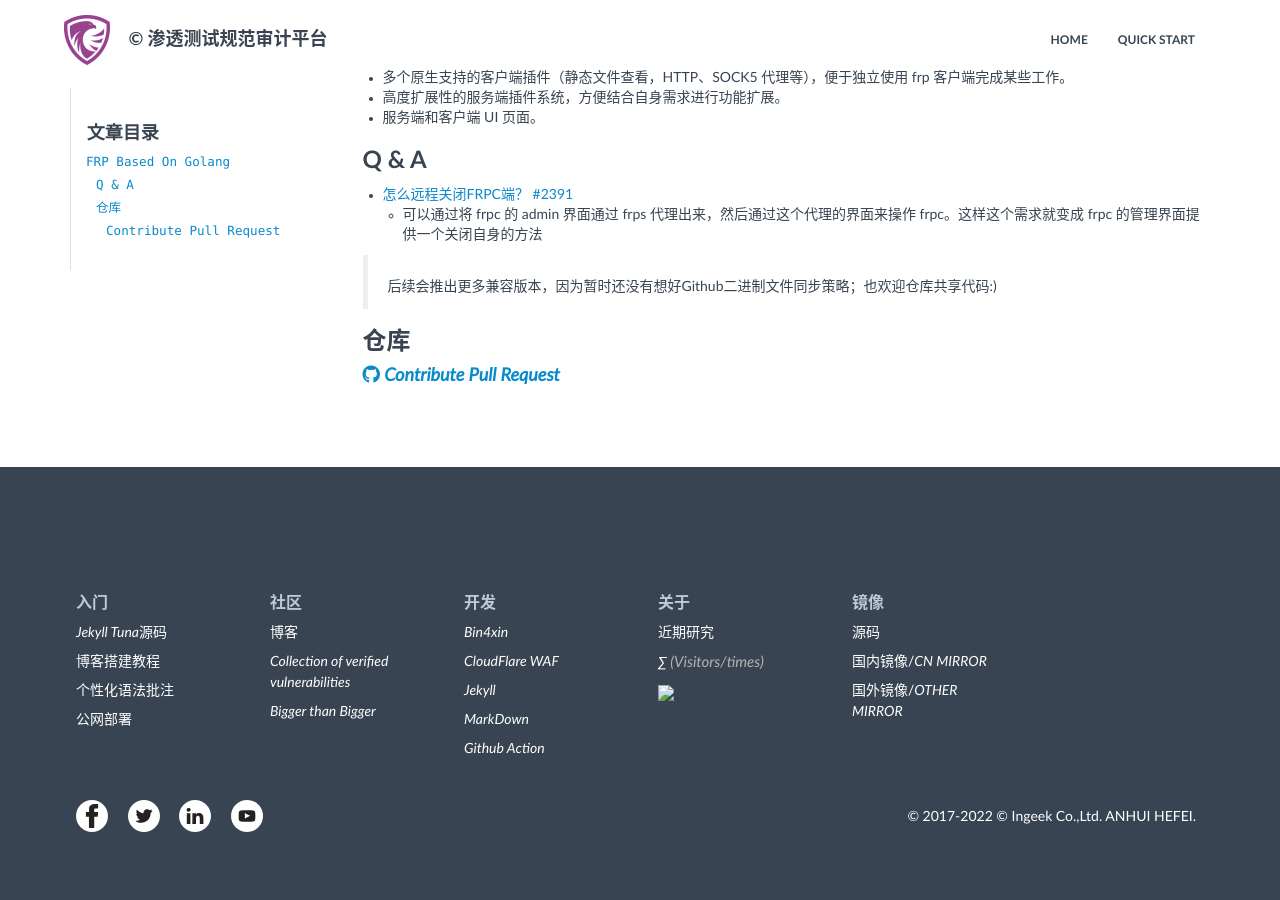
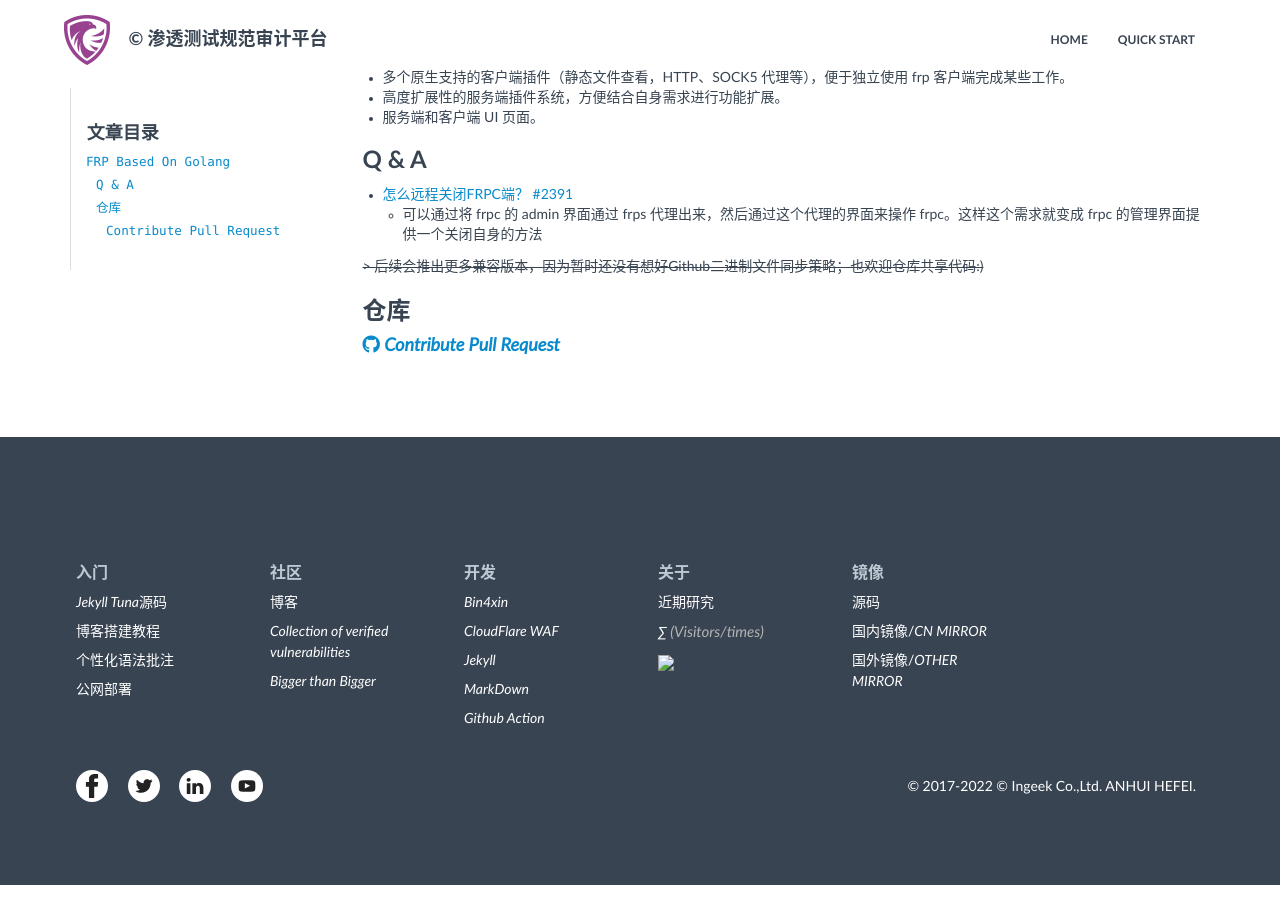
Before and after one commit to sentryCyberSec/annealing-plantform, a Jekyll site: the page built from anhui-telecom-ecdepartment/_posts/anhui-telecom-ecdepartment/2021-11-23-FRP-Based-On-Golang.md, in a window 1280 px wide and 900 px high, scrolled down 2410 px. Built offline with Jekyll 4.4.1, drawn with Linux system fonts in a browser that asks for light colours; the table of contents is made by our own code.

Commit message:
[2022/02/17/16:36:35]<更新::action>commit by bin4xin.
Signed-off-by: bin4xin <1904829268@qq.com>

```diff
--- a/anhui-telecom-ecdepartment/_posts/anhui-telecom-ecdepartment/2021-11-23-FRP-Based-On-Golang.md
+++ b/anhui-telecom-ecdepartment/_posts/anhui-telecom-ecdepartment/2021-11-23-FRP-Based-On-Golang.md
@@ -32,7 +32,7 @@ download: true
 - [怎么远程关闭FRPC端？ #2391](https://github.com/fatedier/frp/issues/2391)
 	- 可以通过将 frpc 的 admin 界面通过 frps 代理出来，然后通过这个代理的界面来操作 frpc。这样这个需求就变成 frpc 的管理界面提供一个关闭自身的方法
 
-> 后续会推出更多兼容版本，因为暂时还没有想好Github二进制文件同步策略；也欢迎仓库共享代码:)
+~~> 后续会推出更多兼容版本，因为暂时还没有想好Github二进制文件同步策略；也欢迎仓库共享代码:)~~
 
 ### 仓库
 
```
Also changed, not shown: .github/workflows/cache.yml (added).
